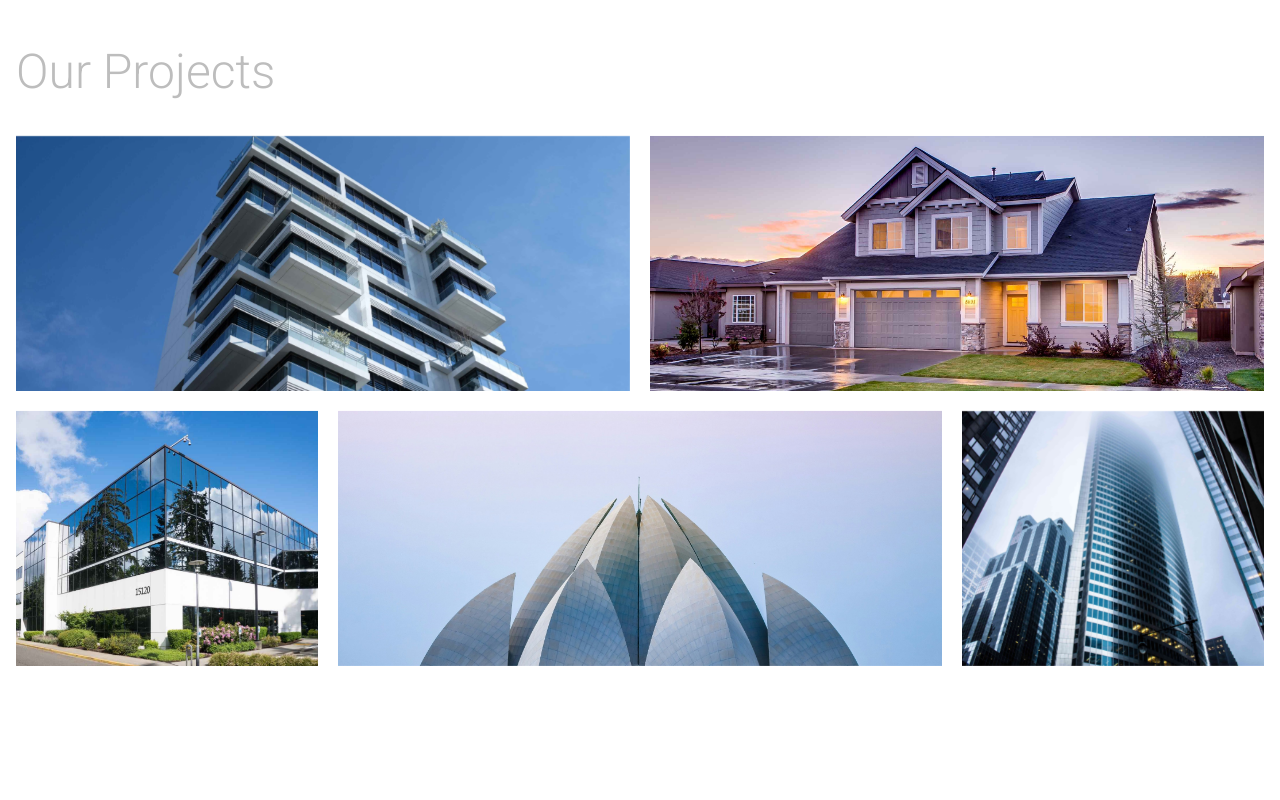
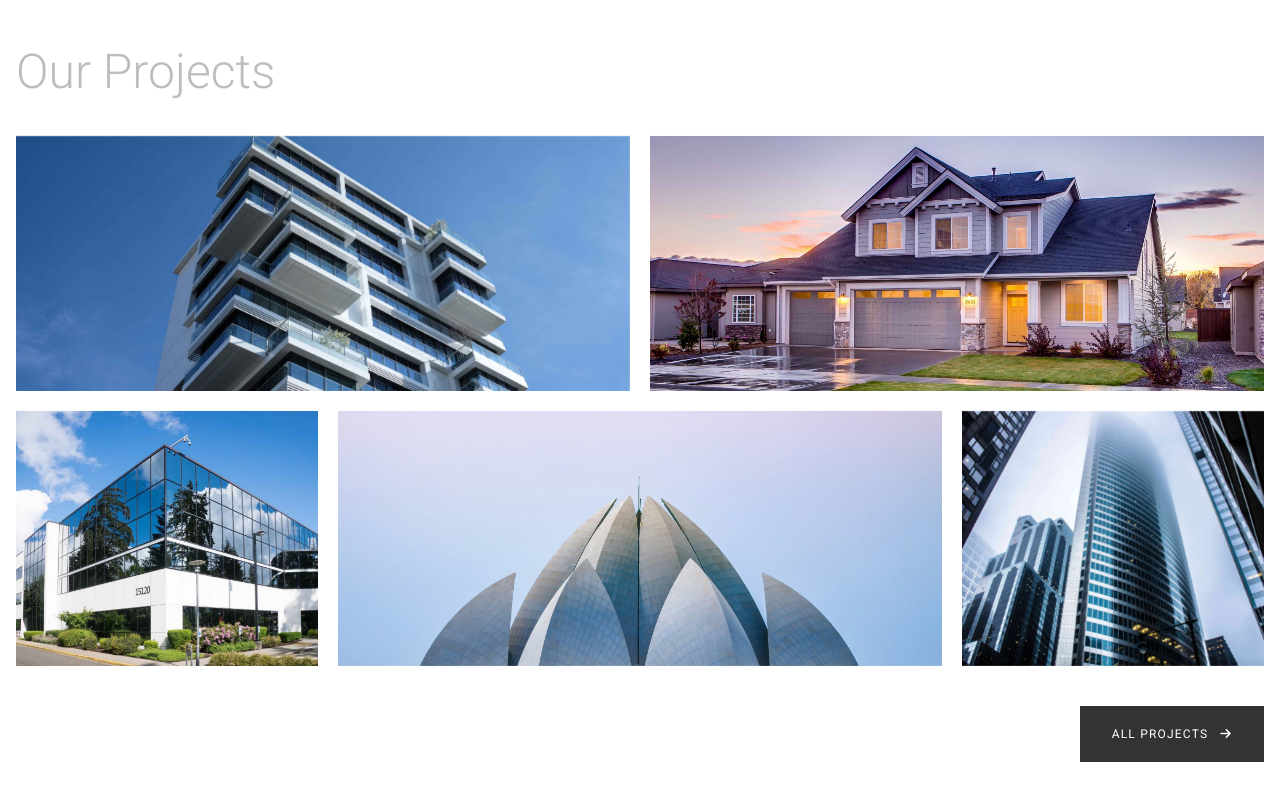
Before and after one commit to Rysth/REACT-Digital-Project, a React (Create React App) app: page / in a window 1280 px wide. Shown: the part 1827-2627 px from the top of the page. Before the commit the page ends 2509 px from the top, so only its background shows below. Built offline with nearby package versions, Linux system fonts and the light colour scheme.

Commit message:
Finish our projects section.

```diff
--- a/src/pages/sections/ProjectSection.jsx
+++ b/src/pages/sections/ProjectSection.jsx
@@ -67,6 +67,15 @@ function ProjectSection() {
             </Link>
           </div>
         </div>
+        <div className="flex justify-center md:justify-end">
+          <Link
+            to="/projects"
+            className="p-4 md:px-8 md:py-5 text-xs tracking-widest uppercase flex items-center gap-3 justify-center text-white bg-[var(--CL-primary-gray)] my-10 md:hover:translate-x-5 transition"
+          >
+            All Projects
+            <i className="fa-solid fa-arrow-right" />
+          </Link>
+        </div>
       </div>
     </div>
   );
```
